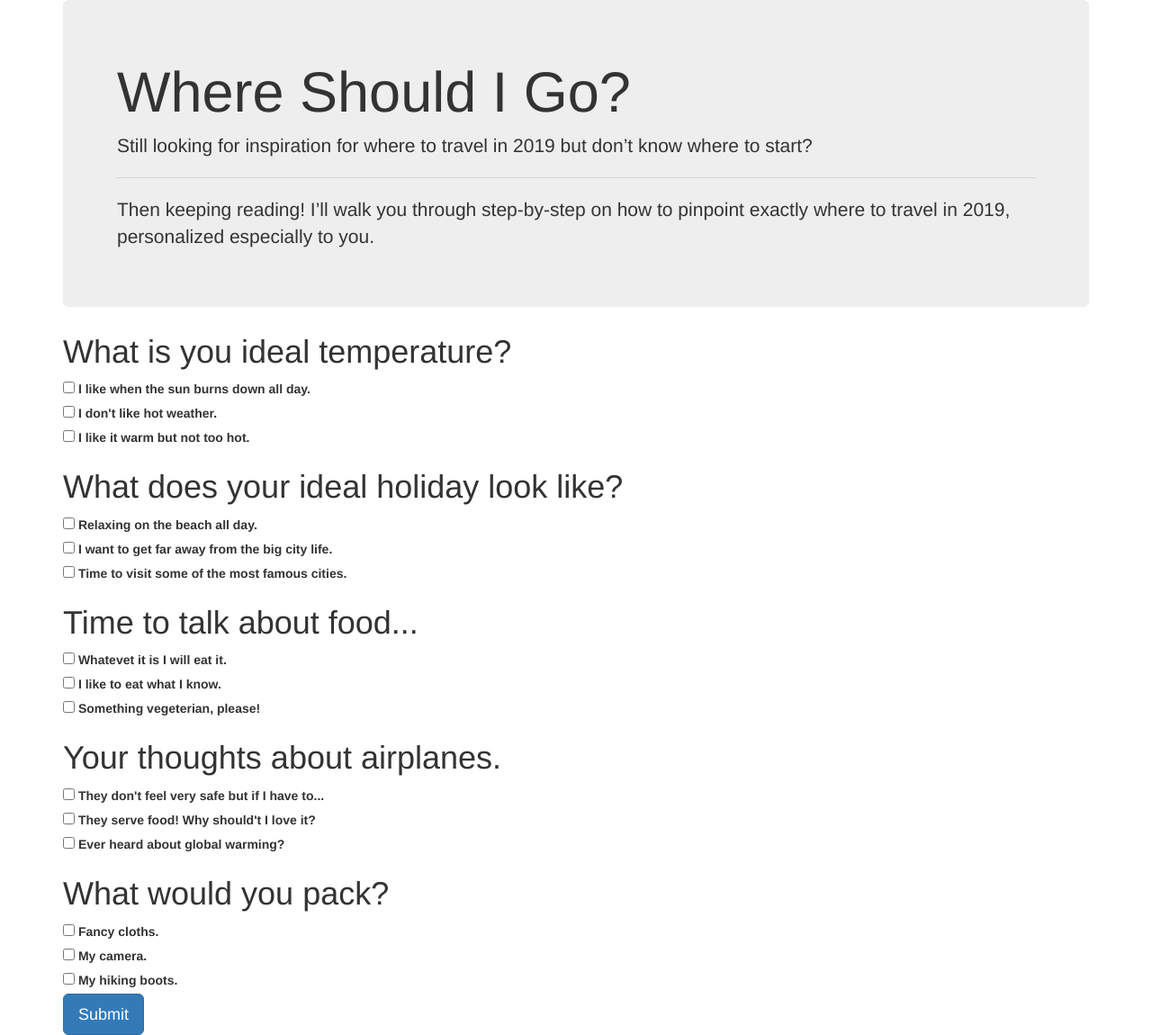
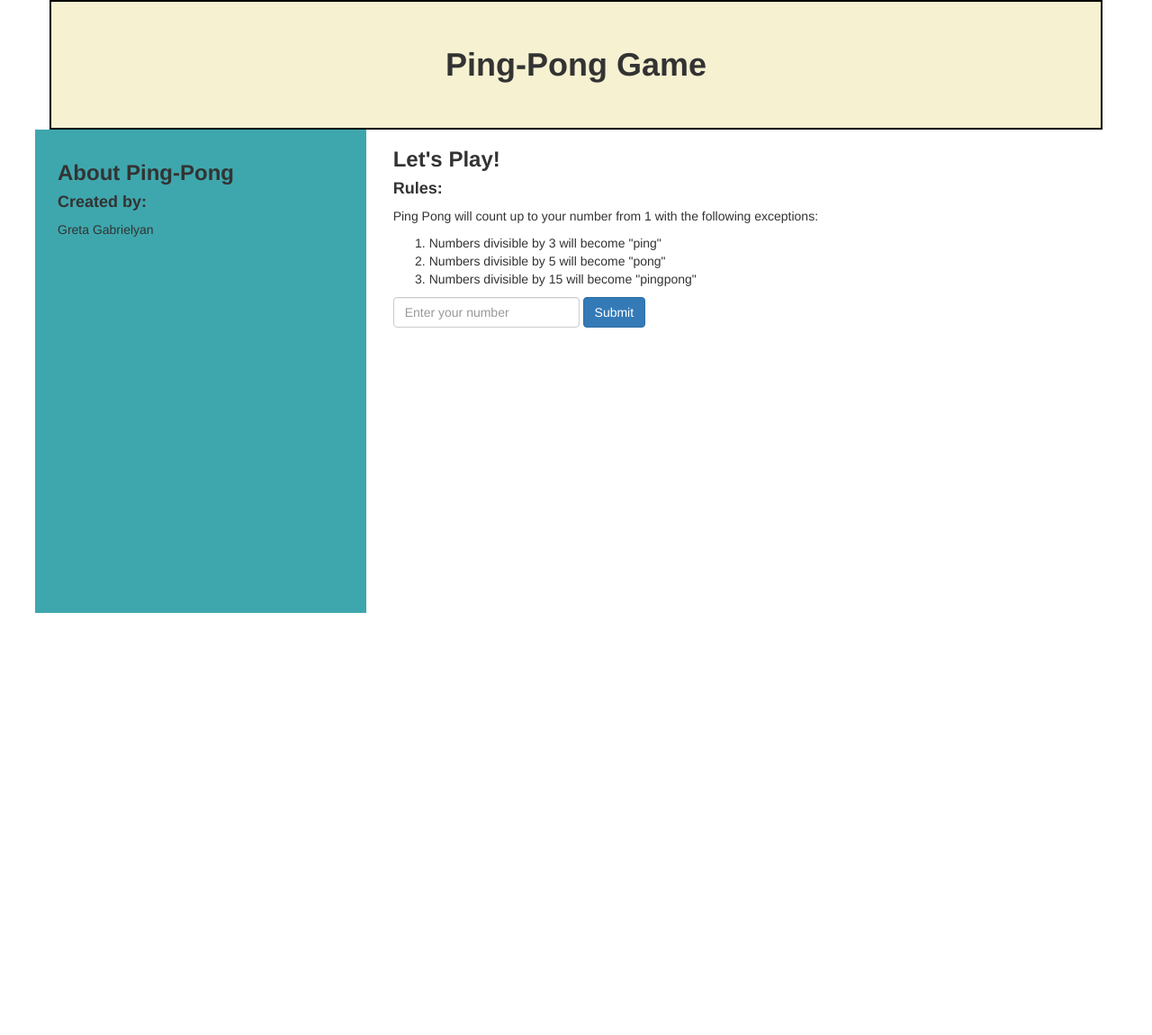
Before and after one commit to Gretagab/PingPong, a plain HTML site: page index.html in a window 1280 px wide. Shown: the whole page at 90% size. After the commit the page ends 800 px from the top, so only its background shows below. Drawn offline with Linux system fonts and the light colour scheme.

Commit message:
HTML, CSS, JS initial files

```diff
--- a/css/style.css
+++ b/css/style.css
@@ -1,11 +1,35 @@
-#westcoast {
-  display: none;
+.container {
+  padding-left: 0;
+  padding-right: 0;
+  padding-top: 0;
+  border: solid 2px black;
+  background-color: #F6F1D1;
 }
 
-#namibia {
-  display: none;
+h1 {
+  text-align: center;
+  background-color: #F6F1D1;
+  width: 100%;
+  padding-top: 50px;
+  padding-bottom: 50px;
+  font-weight: bolder;
+  margin: 0px;
 }
 
-#paris {
-  display: none;
+h3{
+  font-weight: bolder;
 }
+
+h4{
+  font-weight: bolder;
+}
+
+#sidebar{
+  margin: 0px;
+  margin-left: 39px;
+  background-color: #3EA7AD;
+  padding-bottom: 100%;
+  padding-left: 25px;
+  padding-right: 5px;
+  padding-top: 15px;
+}
--- a/index.html
+++ b/index.html
@@ -5,154 +5,42 @@
 <link rel="stylesheet" href="css/style.css">
 <script src="js/jquery-3.3.1.js"></script>
 <script src="js/scripts.js"></script>
-<title>QUIZ</title>
+<title>Ping Pong</title>
 </head>
 <body>
-<div class="container">
-  <div class="jumbotron">
-    <h1 class="display-4">Where Should I Go?</h1>
-    <p class="lead">Still looking for inspiration for where to travel in 2019 but don’t know where to start?</p>
-    <hr class="my-4">
-    <p>Then keeping reading! I’ll walk you through step-by-step on how to pinpoint exactly where to travel in 2019, personalized especially to you.</p>
+  <div class="container">
+    <h1>Ping-Pong Game</h1>
+  </div>
+  <div class="row">
+  <div class="col-sm-4">
+  <div id="sidebar">
+    <h3>About Ping-Pong</h3>
+    <h4>Created by:</h4>
+    <p>Greta Gabrielyan</p>
+  </div>
   </div>
 
-  <div class="question-header">
-    <h1>What is you ideal temperature?</h1>
+  <div class="col-sm-8">
+    <h3>Let's Play!</h3>
+    <h4>Rules:</h4>
+    <p>Ping Pong will count up to your number from 1 with the following exceptions:</p>
+    <ol>
+      <li>Numbers divisible by 3 will become "ping"</li>
+      <li>Numbers divisible by 5 will become "pong"</li>
+      <li>Numbers divisible by 15 will become "pingpong"</li>
+    </ol>
+
+  <form class="form-inline">
+    <label class="sr-only" for="inlineFormInputName2">Number</label>
+      <input type="text" class="form-control mb-2 mr-sm-2" id="inlineFormInputName2" placeholder="Enter your number">
+    <button type="submit" class="btn btn-primary mb-2">Submit</button>
+  </form>
+
   </div>
 
-  <div class="form-check">
-  <input class="form-check-input" name="temperature" type="checkbox" value="sunburn" id="temperature1">
-  <label class="form-check-label" for="temperature1">
-    I like when the sun burns down all day.
-  </label>
   </div>
-
-  <div class="form-check">
-  <input class="form-check-input" name="temperature" type="checkbox" value="nothot" id="temperature2">
-  <label class="form-check-label" for="temperature2">
-    I don't like hot weather.
-  </label>
-  </div>
-
-  <div class="form-check">
-  <input class="form-check-input" name="temperature" type="checkbox" value="warm" id="temperature3">
-  <label class="form-check-label" for="temperature3">
-    I like it warm but not too hot.
-  </label>
-  </div>
-
-  <div class="question-header">
-    <h1>What does your ideal holiday look like?</h1>
-  </div>
-
-  <div class="form-check">
-  <input class="form-check-input" type="checkbox" value="" id="beach">
-  <label class="form-check-label" for="defaultCheck1">
-    Relaxing on the beach all day.
-  </label>
-  </div>
-
-  <div class="form-check">
-  <input class="form-check-input" type="checkbox" value="" id="cityaway">
-  <label class="form-check-label" for="defaultCheck1">
-    I want to get far away from the big city life.
-  </label>
-  </div>
-
-  <div class="form-check">
-  <input class="form-check-input" type="checkbox" value="" id="bigcity">
-  <label class="form-check-label" for="defaultCheck1">
-    Time to visit some of the most famous cities.
-  </label>
-  </div>
-
-  <div class="question-header">
-    <h1>Time to talk about food...</h1>
-  </div>
-
-  <div class="form-check">
-  <input class="form-check-input" type="checkbox" value="" id="whatever">
-  <label class="form-check-label" for="defaultCheck1">
-    Whatevet it is I will eat it.
-  </label>
-  </div>
-
-  <div class="form-check">
-  <input class="form-check-input" type="checkbox" value="" id="familiar">
-  <label class="form-check-label" for="defaultCheck1">
-    I like to eat what I know.
-  </label>
-  </div>
-
-  <div class="form-check">
-  <input class="form-check-input" type="checkbox" value="" id="vegeterian">
-  <label class="form-check-label" for="defaultCheck1">
-    Something vegeterian, please!
-  </label>
-  </div>
-
-  <div class="question-header">
-    <h1>Your thoughts about airplanes.</h1>
-  </div>
-
-  <div class="form-check">
-  <input class="form-check-input" type="checkbox" value="" id="safe">
-  <label class="form-check-label" for="defaultCheck1">
-    They don't feel very safe but if I have to...
-  </label>
-  </div>
-
-  <div class="form-check">
-  <input class="form-check-input" type="checkbox" value="" id="plane-food">
-  <label class="form-check-label" for="defaultCheck1">
-    They serve food! Why should't I love it?
-  </label>
-  </div>
-
-  <div class="form-check">
-  <input class="form-check-input" type="checkbox" value="" id="globalwarming">
-  <label class="form-check-label" for="defaultCheck1">
-    Ever heard about global warming?
-  </label>
-  </div>
-
-  <div class="question-header">
-    <h1>What would you pack?</h1>
-  </div>
-
-  <div class="form-check">
-  <input class="form-check-input" type="checkbox" value="" id="fancy">
-  <label class="form-check-label" for="defaultCheck1">
-    Fancy cloths.
-  </label>
-  </div>
-
-  <div class="form-check">
-  <input class="form-check-input" type="checkbox" value="" id="camera">
-  <label class="form-check-label" for="defaultCheck1">
-  My camera.
-  </label>
-  </div>
-
-  <div class="form-check">
-  <input class="form-check-input" type="checkbox" value="" id="boots">
-  <label class="form-check-label" for="defaultCheck1">
-    My hiking boots.
-  </label>
-  </div>
-
-  <button type="button" id="submit" class="btn btn-primary btn-lg">Submit</button>
 
 
 
-
-  <p id="westcoast">Your next destination is: US West Coast. Get yourself a nice camper van and cruise around the West Coast of the USA. Mingle with the stars in Hollywood before heading up north to San Francisco. If you feel like you need a break from the big cities for a bit, head inland and explore the magnificent Grand Canyon. On the way back, you could stop by Las Vegas for a little gambling. How does that sound?</p>
-
-  <p id="namibia">You should travel to: Namibia! Namibia is the ideal place for you. The weather is nice and hot all year round and the country awaits you with plenty of adventure. Frome the dunes of the Namib Dester in the south to the wild animals of the Etosha National Park in the north - you won't get bored here. The scarsely populated landscapes of Namibia offer an ideal escape from the normal 9 to 5 stress in the big cities in the world.</p>
-
-  <p id="paris">Pack Your Bags for Paris!
-  The City of Light offers incredible food, shopping and art museums. Pack your chicest outfits and get ready to visit iconic spots like the Eiffel Tower, the Louvre, Notre Dome and many more.</p>
-
-</div>
 </body>
 </html>
```
Also changed, not shown: 1 other file.
